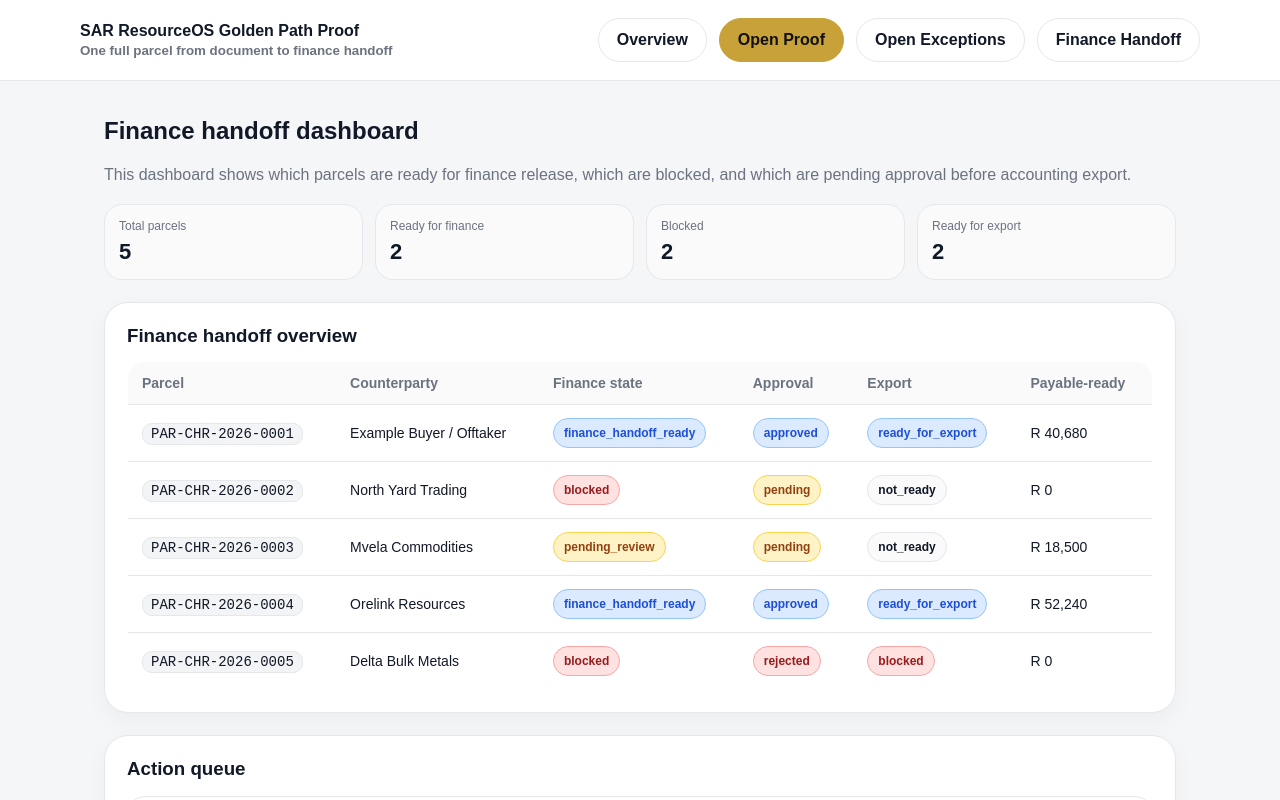
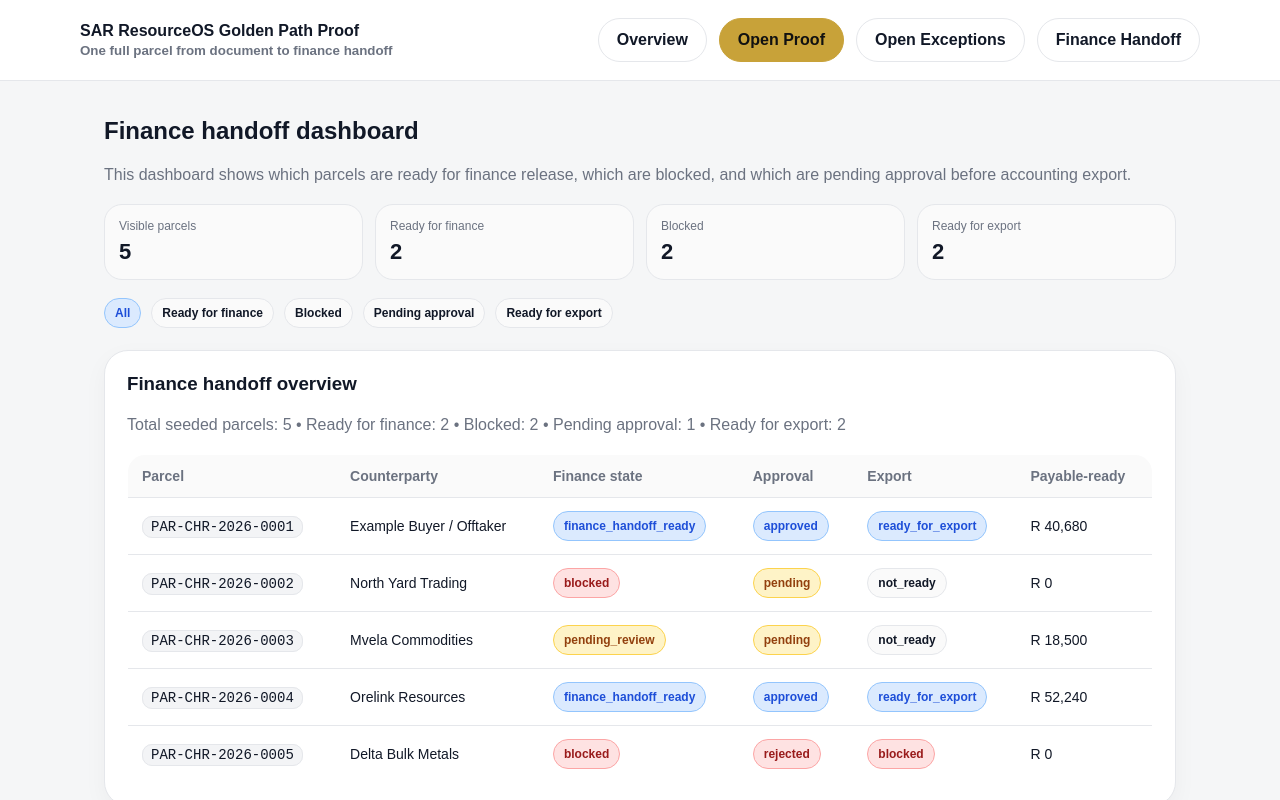
Before and after one commit to shobanesiyanda/sar-resourceos-golden-path-proof, a Next.js app: page /finance-handoff in a window 1280 px wide. Shown: the top 800 px of the page. Built offline with nearby package versions, Linux system fonts and the light colour scheme.

Commit message:
Add filters to finance handoff

```diff
--- a/app/finance-handoff/page.tsx
+++ b/app/finance-handoff/page.tsx
@@ -1,10 +1,35 @@
 import Header from "../../components/Header";
 import { getFinanceHandoffData } from "../../lib/financeHandoff";
 
-export default function FinanceHandoffPage() {
+export default function FinanceHandoffPage({
+  searchParams,
+}: {
+  searchParams?: { filter?: string };
+}) {
   const data = getFinanceHandoffData();
   const summary = data.summary;
-  const items = data.items;
+  const activeFilter = searchParams?.filter || "All";
+
+  const filters = [
+    "All",
+    "Ready for finance",
+    "Blocked",
+    "Pending approval",
+    "Ready for export",
+  ];
+
+  const filteredItems =
+    activeFilter === "All"
+      ? data.items
+      : activeFilter === "Ready for finance"
+      ? data.items.filter((item) => item.financeState === "finance_handoff_ready")
+      : activeFilter === "Blocked"
+      ? data.items.filter((item) => item.financeState === "blocked")
+      : activeFilter === "Pending approval"
+      ? data.items.filter((item) => item.approvalState === "pending")
+      : activeFilter === "Ready for export"
+      ? data.items.filter((item) => item.exportState === "ready_for_export")
+      : data.items;
 
   function badgeClass(value: string) {
     if (value === "blocked" || value === "rejected") return "badge badge-blocked";
@@ -18,6 +43,17 @@ export default function FinanceHandoffPage() {
     }
     return "badge";
   }
+
+  const visibleTotal = filteredItems.length;
+  const visibleReadyForFinance = filteredItems.filter(
+    (item) => item.financeState === "finance_handoff_ready"
+  ).length;
+  const visibleBlocked = filteredItems.filter(
+    (item) => item.financeState === "blocked"
+  ).length;
+  const visibleReadyForExport = filteredItems.filter(
+    (item) => item.exportState === "ready_for_export"
+  ).length;
 
   return (
     <>
@@ -37,26 +73,61 @@ export default function FinanceHandoffPage() {
 
           <div className="kpis">
             <div className="kpi">
-              <div className="label">Total parcels</div>
-              <div className="value">{summary.totalParcels}</div>
+              <div className="label">Visible parcels</div>
+              <div className="value">{visibleTotal}</div>
             </div>
             <div className="kpi">
               <div className="label">Ready for finance</div>
-              <div className="value">{summary.readyForFinance}</div>
+              <div className="value">{visibleReadyForFinance}</div>
             </div>
             <div className="kpi">
               <div className="label">Blocked</div>
-              <div className="value">{summary.blocked}</div>
+              <div className="value">{visibleBlocked}</div>
             </div>
             <div className="kpi">
               <div className="label">Ready for export</div>
-              <div className="value">{summary.readyForExport}</div>
+              <div className="value">{visibleReadyForExport}</div>
             </div>
+          </div>
+
+          <div
+            style={{
+              display: "flex",
+              gap: 10,
+              flexWrap: "wrap",
+              marginTop: 18,
+              marginBottom: 6,
+            }}
+          >
+            {filters.map((filter) => (
+              <a
+                key={filter}
+                href={
+                  filter === "All"
+                    ? "/finance-handoff"
+                    : `/finance-handoff?filter=${encodeURIComponent(filter)}`
+                }
+                className={filter === activeFilter ? "badge badge-approval" : "badge"}
+              >
+                {filter}
+              </a>
+            ))}
           </div>
 
           <div className="card" style={{ marginTop: 22 }}>
             <h3>Finance handoff overview</h3>
+            <p className="muted">
+              Total seeded parcels: {summary.totalParcels} • Ready for finance: {summary.readyForFinance} •
+              Blocked: {summary.blocked} • Pending approval: {summary.pendingApproval} • Ready for export:{" "}
+              {summary.readyForExport}
+            </p>
 
+            {filteredItems.length === 0 ? (
+              <div style={{ marginTop: 16 }}>
+                <p className="muted">No finance handoff records match the selected filter.</p>
+              </div>
+            ) : (
+              <>
                 <div className="desktop-exception-table">
                   <table>
                     <thead>
@@ -70,7 +141,7 @@ export default function FinanceHandoffPage() {
                       </tr>
                     </thead>
                     <tbody>
-                  {items.map((item) => (
+                      {filteredItems.map((item) => (
                         <tr key={item.id}>
                           <td>
                             <span className="code">{item.parcelId}</span>
@@ -93,7 +164,7 @@ export default function FinanceHandoffPage() {
                 </div>
 
                 <div className="mobile-exception-list">
-              {items.map((item) => (
+                  {filteredItems.map((item) => (
                     <div className="mobile-exception-card" key={item.id}>
                       <strong>{item.counterparty}</strong>
                       <div className="row">
@@ -117,12 +188,18 @@ export default function FinanceHandoffPage() {
                     </div>
                   ))}
                 </div>
+              </>
+            )}
           </div>
 
           <div className="card" style={{ marginTop: 22 }}>
             <h3>Action queue</h3>
+
+            {filteredItems.length === 0 ? (
+              <p className="muted">No action items match the selected filter.</p>
+            ) : (
               <div className="step-list">
-              {items.map((item) => (
+                {filteredItems.map((item) => (
                   <div className="step" key={item.id}>
                     <div className="step-top">
                       <div>
@@ -163,6 +240,7 @@ export default function FinanceHandoffPage() {
                   </div>
                 ))}
               </div>
+            )}
           </div>
         </div>
       </section>
```
Lines whose indentation alone changed are shown as unchanged.
